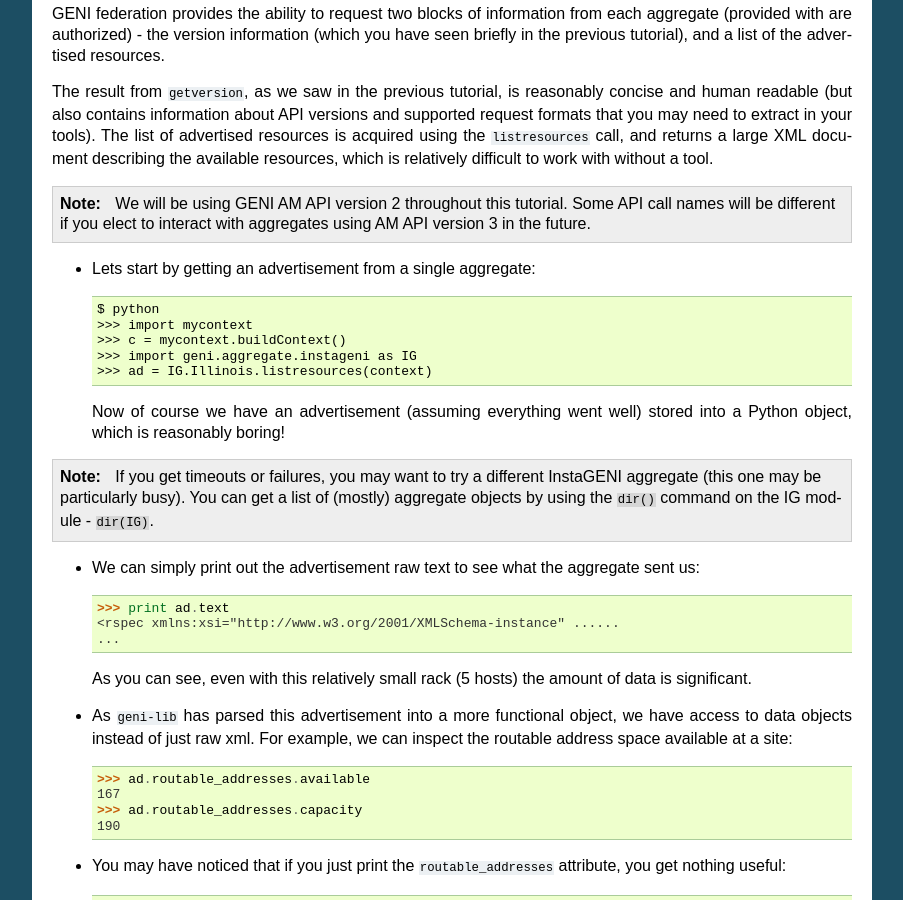
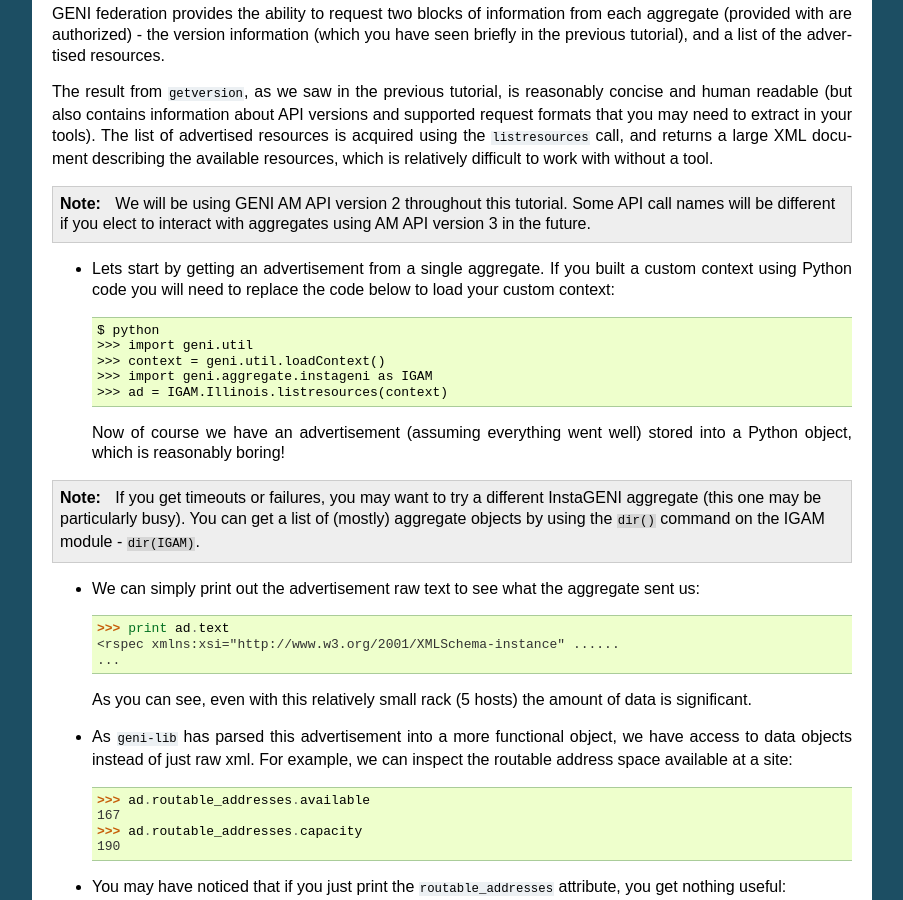
Before and after one commit to kaimast/geni-lib3, a Sphinx documentation site: the page built from docs/source/tutorials/federationquery.rst, in a window 1280 px wide and 900 px high, scrolled down 548 px. Shown: the whole window, without its empty margins (198-1101 px from the left). Built offline with Sphinx 7.4.7, drawn with Linux system fonts in a browser that asks for light colours; pages that are not in the unit, such as notebooks, are missing from menus.

Commit message:
Cleanup federation query

```diff
--- a/docs/source/tutorials/federationquery.rst
+++ b/docs/source/tutorials/federationquery.rst
@@ -46,13 +46,15 @@ which is relatively difficult to work with without a tool.
   We will be using GENI AM API version 2 throughout this tutorial.  Some API call names will be
   different if you elect to interact with aggregates using AM API version 3 in the future.
 
-* Lets start by getting an advertisement from a single aggregate::
+* Lets start by getting an advertisement from a single aggregate.  If you built a custom
+  context using Python code you will need to replace the code below to load your custom
+  context::
 
    $ python
-   >>> import mycontext
-   >>> c = mycontext.buildContext()
-   >>> import geni.aggregate.instageni as IG
-   >>> ad = IG.Illinois.listresources(context)
+   >>> import geni.util
+   >>> context = geni.util.loadContext()
+   >>> import geni.aggregate.instageni as IGAM
+   >>> ad = IGAM.Illinois.listresources(context)
 
   Now of course we have an advertisement (assuming everything went well) stored into a Python object,
   which is reasonably boring!
@@ -60,7 +62,7 @@ which is relatively difficult to work with without a tool.
 .. note::
   If you get timeouts or failures, you may want to try a different InstaGENI aggregate (this one may
   be particularly busy).  You can get a list of (mostly) aggregate objects by using the ``dir()`` command
-  on the IG module - ``dir(IG)``.
+  on the IGAM module - ``dir(IGAM)``.
 
 * We can simply print out the advertisement raw text to see what the
   aggregate sent us::
@@ -148,8 +150,8 @@ Often you will want to inspect a large number of aggregates (particularly if the
 similar type) in order to find those that have availability in the resources that you require.  The aggregate
 modules in ``geni-lib`` provide some convenience methods for assisting in this task::
 
-    >>> import geni.aggregate.instageni as IG
-    >>> for am in IG.aggregates():
+    >>> import geni.aggregate.instageni as IGAM
+    >>> for am in IGAM.aggregates():
     ...     print am.name
     ...
     ig-cenic
@@ -167,7 +169,7 @@ Using this iterator you can act on each aggregate in a given module with the sam
 * Lets try getting (and saving) the ``getversion`` output from each InstaGENI site::
 
     >>> import json
-    >>> for am in IG.aggregates():
+    >>> for am in IGAM.aggregates():
     ...     print am.name
     ...     verdata = am.getversion(context)
     ...     ver_file = open("%s-version.json" % (am.name), "w+")
```
